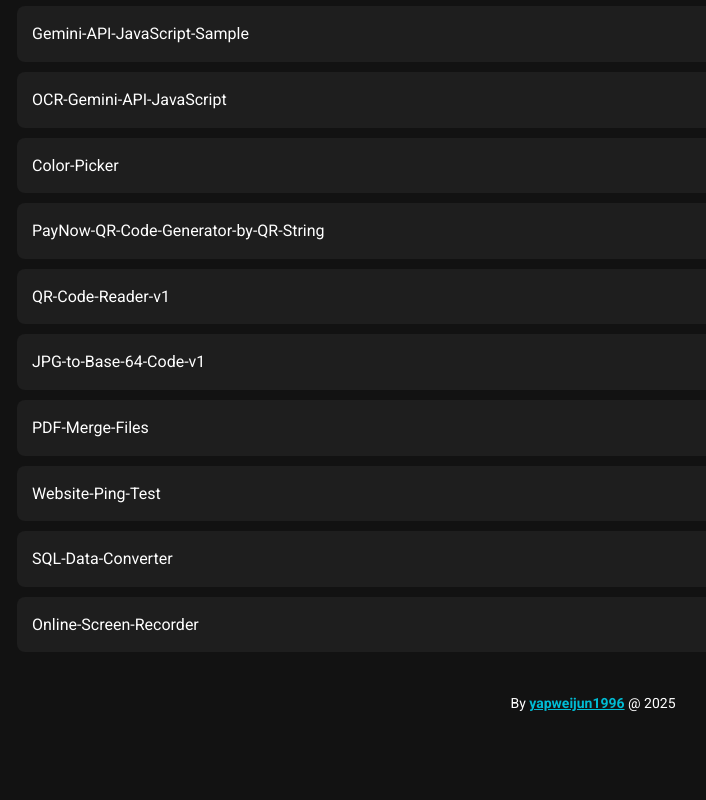
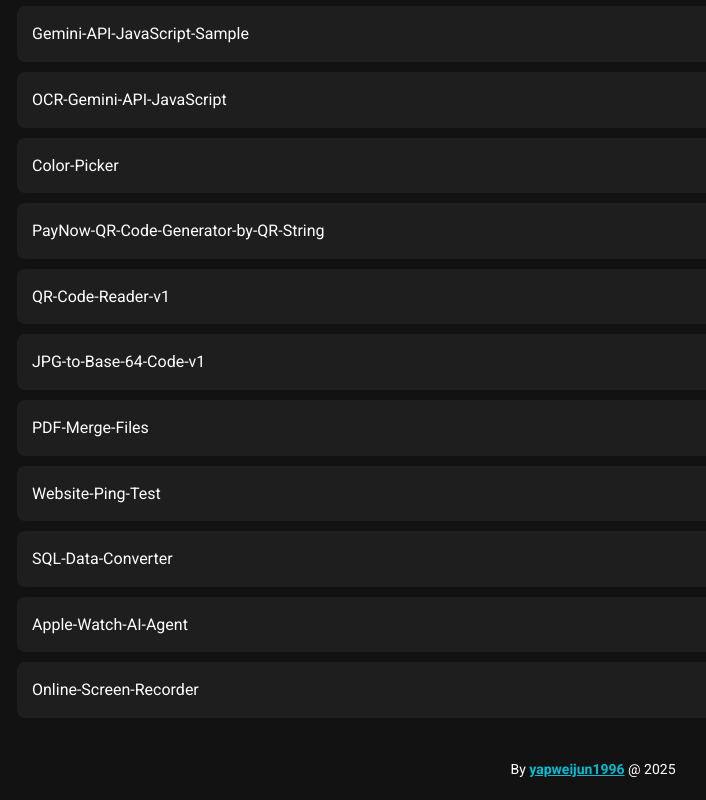
Before and after one commit to yapweijun1996/Notes, a plain HTML site: page index.html in a window 1280 px wide. Shown: the part 1800-2600 px from the top of the page, without its empty margins (47-753 px from the left). Before the commit the page ends 2535 px from the top, so only its background shows below. Drawn offline with Linux system fonts and the light colour scheme.

Commit message:
Update index.html

```diff
--- a/index.html
+++ b/index.html
@@ -171,6 +171,7 @@
 				{ name: "PDF-Merge-Files", url: "https://yapweijun1996.github.io/PDF-Merge-Files-v1/" },
 				{ name: "Website-Ping-Test", url: "https://yapweijun1996.github.io/Website-Ping-Test-v1/" },
 				{ name: "SQL-Data-Converter", url: "https://yapweijun1996.github.io/SQL-Data-Converter/" },
+				{ name: "Apple-Watch-AI-Agent", url: "https://yapweijun1996.github.io/Apple-Watch-AI-Agent-v1/" },
 				{ name: "Online-Screen-Recorder", url: "https://yapweijun1996.github.io/Online-Screen-Recorder-v2/" }
 			];
 
```
